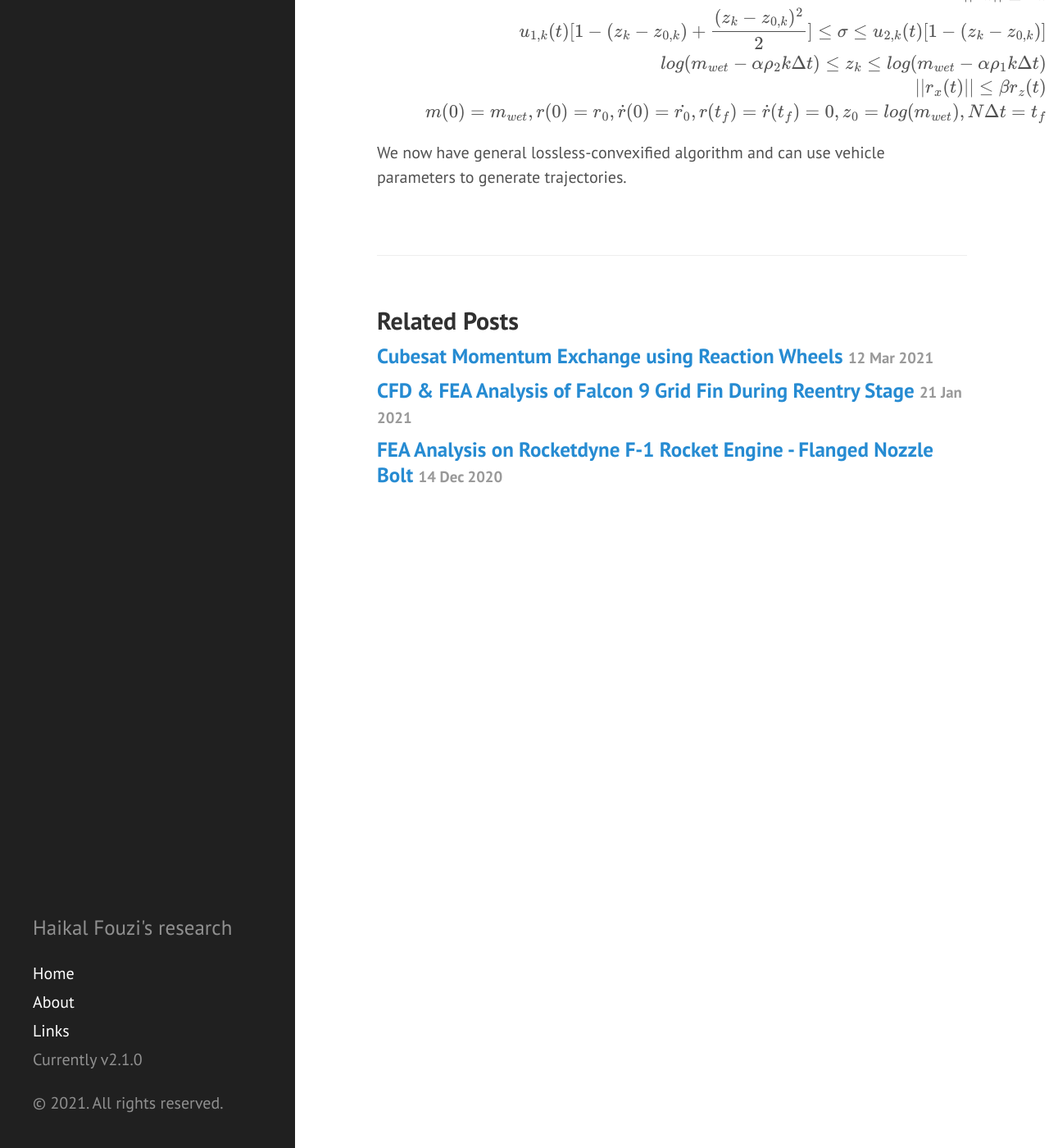
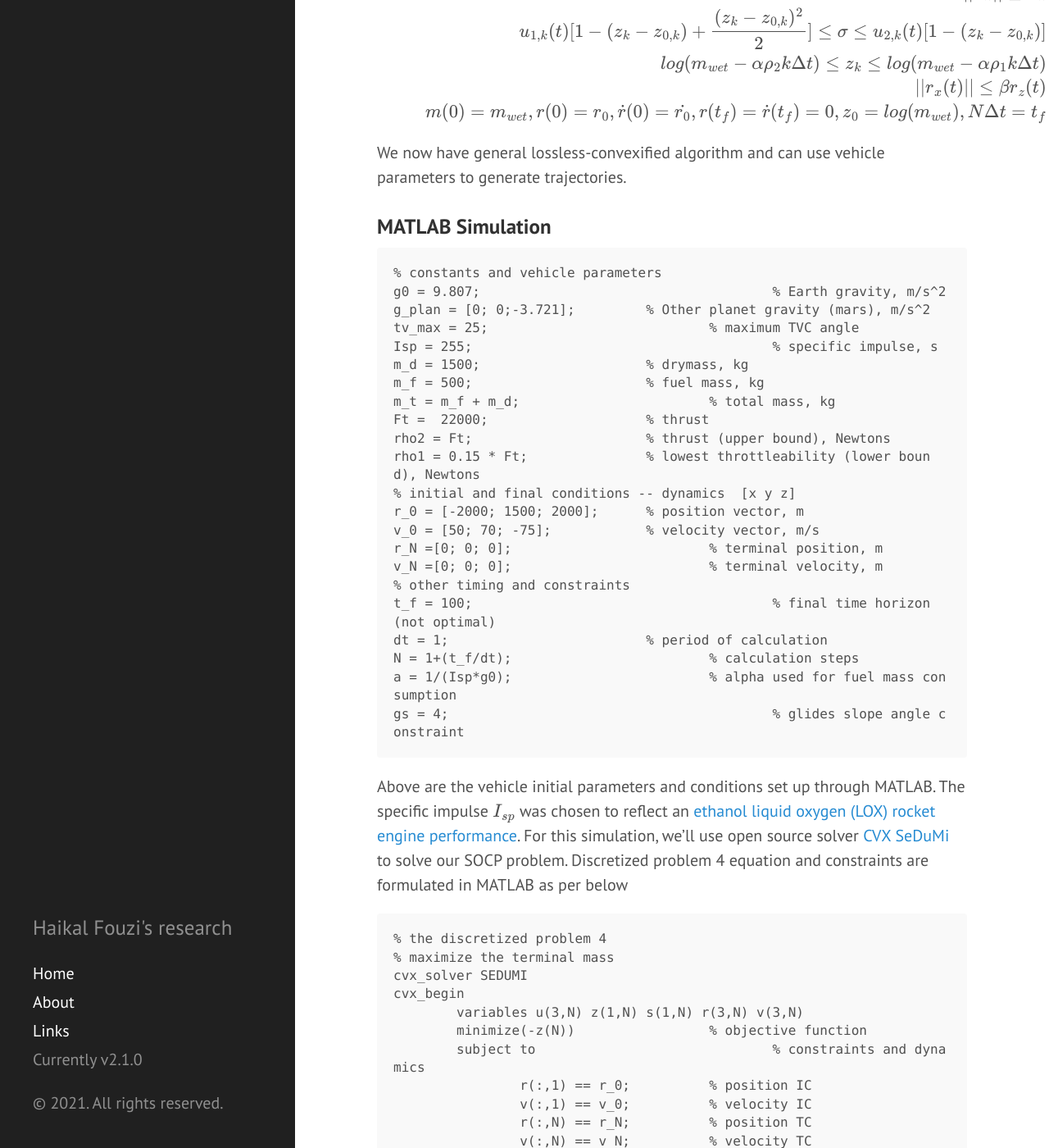
Before and after one commit to haikalfouzi/haikalfouzi.github.io, a Jekyll site: the page built from _posts/2021-01-03-Convex & Optimal Rocket Landing Guidance Control.md, in a window 1280 px wide and 1400 px high, scrolled down 10433 px. Shown: the whole window at 82% size. Built offline with Jekyll 4.4.1, drawn with Linux system fonts in a browser that asks for light colours; formulas are drawn with MathJax 3; some of the changed text lies outside the part shown.

Commit message:
updated post

````diff
--- a/_posts/2021-01-03-Convex & Optimal Rocket Landing Guidance Control.md
+++ b/_posts/2021-01-03-Convex & Optimal Rocket Landing Guidance Control.md
@@ -219,7 +219,7 @@ where
 $$\begin{equation}t=\frac{t-t_k}{\Delta t},\forall t \in [t_k,t_{k+1}),k=0,...,N-1 \end{equation}$$
 
 Thus:
-$$\begin{equation}\min_{u_0,...,u_N,\sigma_0,...,\sigma_N}-z_n \end{equation}$$
+$$\begin{equation}\min_{u_0,...,u_N,\sigma_0,...,\sigma_N} -z_n\end{equation}$$
 
 Subject to: for $k=0,...,N$
 $$\begin{eqnarray}r_{k+1}=r_k + \frac{\Delta t}{2}(\dot r_k + \dot r_{k+1})+\frac{\Delta t^2}{12}(u_{k+1}-u_k)\\
@@ -232,3 +232,72 @@ log(m_{wet}-\alpha \rho_2 k \Delta t) \leq z_k \leq log(m_{wet}-\alpha \rho_1 k
 m(0)=m_{wet},r(0)=r_0,\dot r(0)=\dot {r_0},r(t_f)=\dot r(t_f)=0,z_0=log(m_{wet}),N\Delta t=t_f\end{eqnarray}$$
 
 We now have general lossless-convexified algorithm and can use vehicle parameters to generate trajectories.
+
+### MATLAB Simulation
+```
+% constants and vehicle parameters
+g0 = 9.807;					% Earth gravity, m/s^2
+g_plan = [0; 0;-3.721];		% Other planet gravity (mars), m/s^2
+tv_max = 25;				% maximum TVC angle
+Isp = 255;					% specific impulse, s
+m_d = 1500;             	% drymass, kg
+m_f = 500;              	% fuel mass, kg
+m_t = m_f + m_d;			% total mass, kg
+Ft =  22000;        		% thrust
+rho2 = Ft;              	% thrust (upper bound), Newtons
+rho1 = 0.15 * Ft;       	% lowest throttleability (lower bound), Newtons
+% initial and final conditions -- dynamics  [x y z]
+r_0 = [-2000; 1500; 2000];	% position vector, m
+v_0 = [50; 70; -75];		% velocity vector, m/s
+r_N =[0; 0; 0];				% terminal position, m
+v_N =[0; 0; 0];				% terminal velocity, m
+% other timing and constraints
+t_f = 100;					% final time horizon (not optimal)
+dt = 1;             		% period of calculation
+N = 1+(t_f/dt);				% calculation steps
+a = 1/(Isp*g0);				% alpha used for fuel mass consumption
+gs = 4;						% glides slope angle constraint
+```
+
+Above are the vehicle initial parameters and conditions set up through MATLAB. The specific impulse $I_{sp}$ was chosen to reflect an [ethanol liquid oxygen (LOX) rocket engine performance](http://www.astronautix.com/l/loxalcohol.html). For this simulation, we'll use open source solver [CVX](http://cvxr.com/cvx/doc/intro.html#what-is-cvx) [SeDuMi](https://github.com/sqlp/sedumi) to solve our SOCP problem. Discretized problem 4 equation and constraints are formulated in MATLAB as per below
+
+```
+% the discretized problem 4
+% maximize the terminal mass
+cvx_solver SEDUMI
+cvx_begin
+	variables u(3,N) z(1,N) s(1,N) r(3,N) v(3,N)
+	minimize(-z(N))			% objective function
+	subject to 				% constraints and dynamics
+		r(:,1) == r_0;		% position IC
+		v(:,1) == v_0;		% velocity IC
+		r(:,N) == r_N; 		% position TC
+		v(:,N) == v_N;		% velocity TC
+		z(1) == log(m_t);	% mass IC
+
+		r(3,:) >= 0;							% plz don't crash into the ground
+		u(3,:) >= s.*cos(degtorad(tv_max));		% thrust vector control constraint
+		r(1,:) <= r(3,:)/tan(degtorad(gs));		% glide slope
+        z(:) >= 0;
+
+		for  k = 1:N-1
+			r(:,k+1) == r(:,k) + ((dt/2)*(v(:,k) + v(:,k+1))) +(((dt^2)/12)*(u(:,k+1) - u(:,k)));
+			v(:,k+1) == v(:,k) + ((dt/2)*(u(:,k) + u(:,k+1))) +(g_plan*dt);
+			z(1,k+1) == z(1,k) - (((a*dt)/2)*(s(1,k) + s(1,k+1)));
+		end
+
+		for k=1:N
+			norm(u(:,k)) <= s(1,k);
+			z_0 = m_t - (a*rho2*dt*(k-1)); % total mass - fuel mass burned eq.20
+			m_1 = rho1/z_0; % eq.10
+			m_2 = rho2/z_0; % eq.10
+			z1 = log(m_t-(a*rho1*dt*(k-1))); % eq.20
+			z0 = log(z_0); % eq.20
+			z(1,k) >= z0; % eq.20 - upper bound rho2
+			z(1,k) <= z1; % eq.20 - lower bound rho1
+			s(1,k) <= m_2*(1 - (z(1,k) - z0));
+			s(1,k) >= m_1*(1 - (z(1,k) - z0) + (((z(1,k) - z0)^2)/2));
+        end
+
+cvx_end
+```
````
